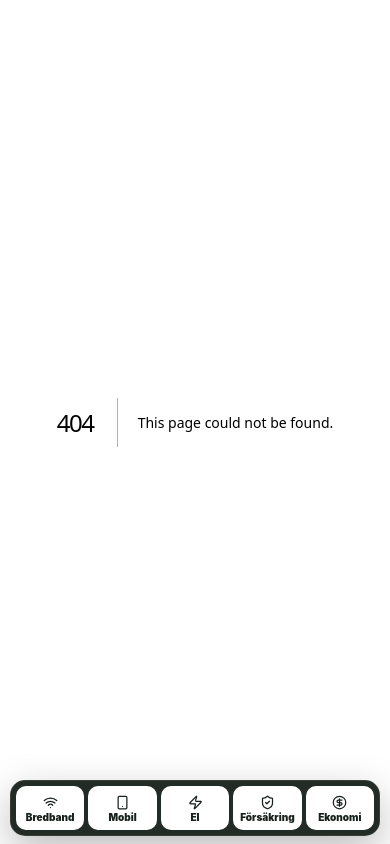
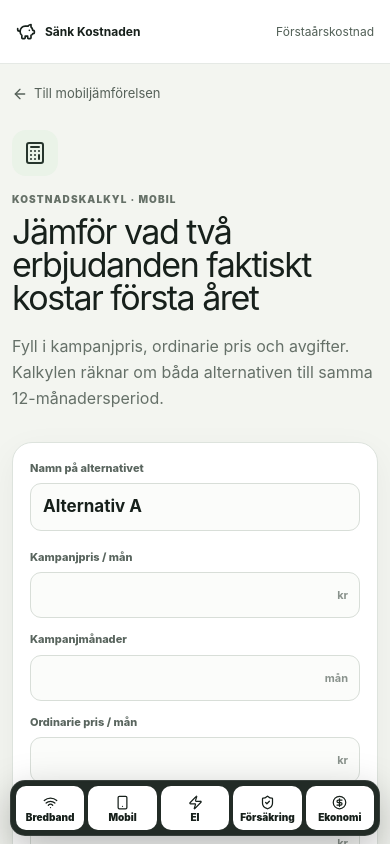
Before and after one commit to arvidlandin-cpu/sankkostnaden, a Next.js app: page /verktyg/forstaarskostnad in a window 390 px wide. Before the commit this address had no page. Shown: the top 844 px of the page. Built offline with nearby package versions, Linux system fonts and the light colour scheme.

Commit message:
Add commercial first-year cost mobile tool

```diff
--- /dev/null
+++ b/pages/verktyg/forstaarskostnad.tsx
@@ -0,0 +1,22 @@
+import Head from 'next/head';
+import PartnerDirectory from '../../components/PartnerDirectory';
+import FirstYearCostCalculator from '../../components/experiments/FirstYearCostCalculator';
+
+export default function FirstYearCostCommercialPage() {
+  return (
+    <>
+      <Head>
+        <title>Räkna förstaårskostnad för mobilabonnemang | Sänk Kostnaden</title>
+        <meta name='description' content='Jämför två mobilabonnemang över samma 12 månader. Räkna kampanjpris, ordinarie pris och avgifter innan du väljer.' />
+        <meta name='robots' content='noindex,nofollow,noarchive' />
+      </Head>
+      <FirstYearCostCalculator
+        commercial
+        source='mobile_first_year_cost'
+        commercialHref='#partners'
+        commercialLabel='Se aktiva mobilalternativ'
+        after={<PartnerDirectory category='mobil' intent='compare' heading='Aktiva mobilalternativ att jämföra' />}
+      />
+    </>
+  );
+}
```
